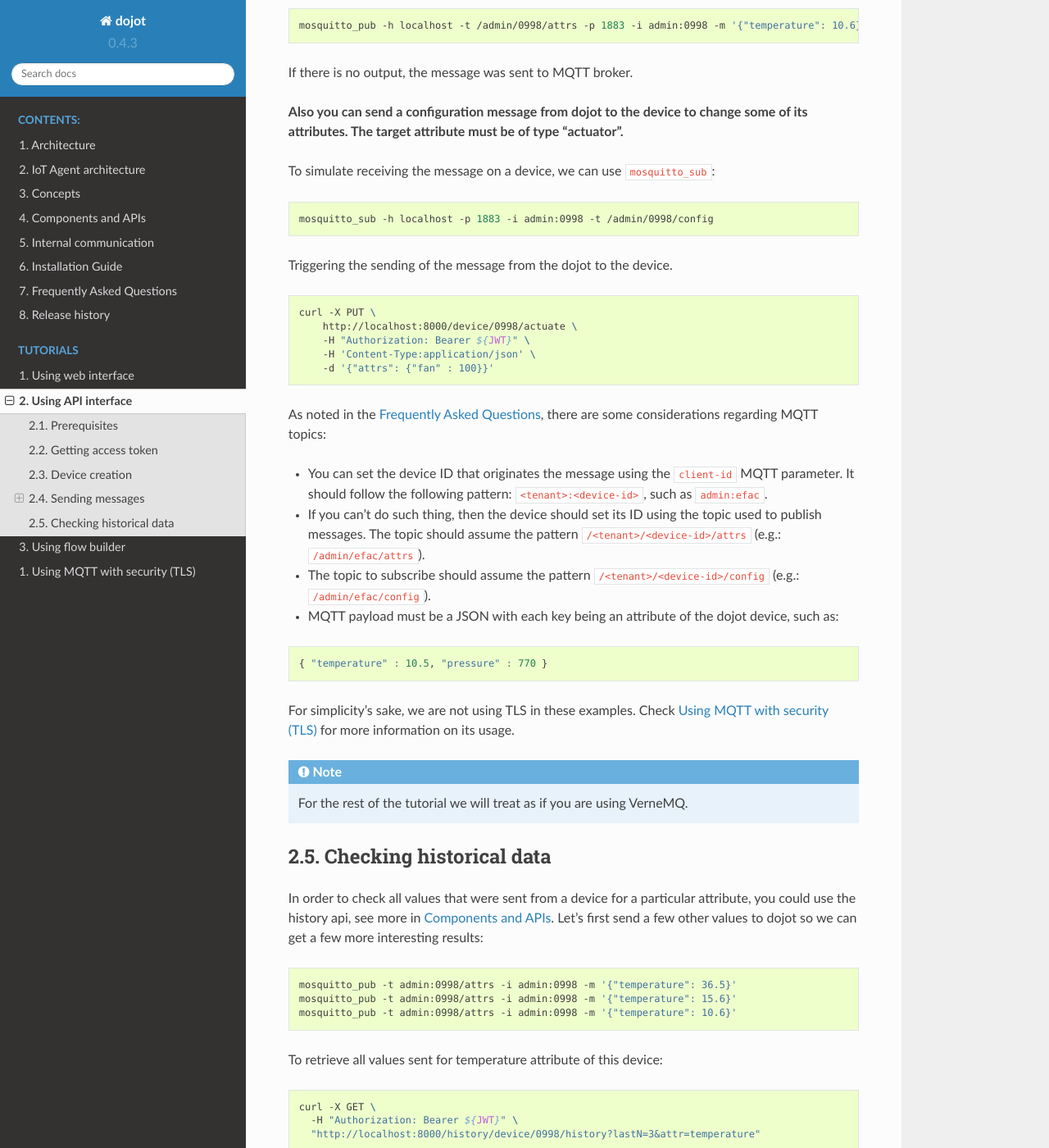
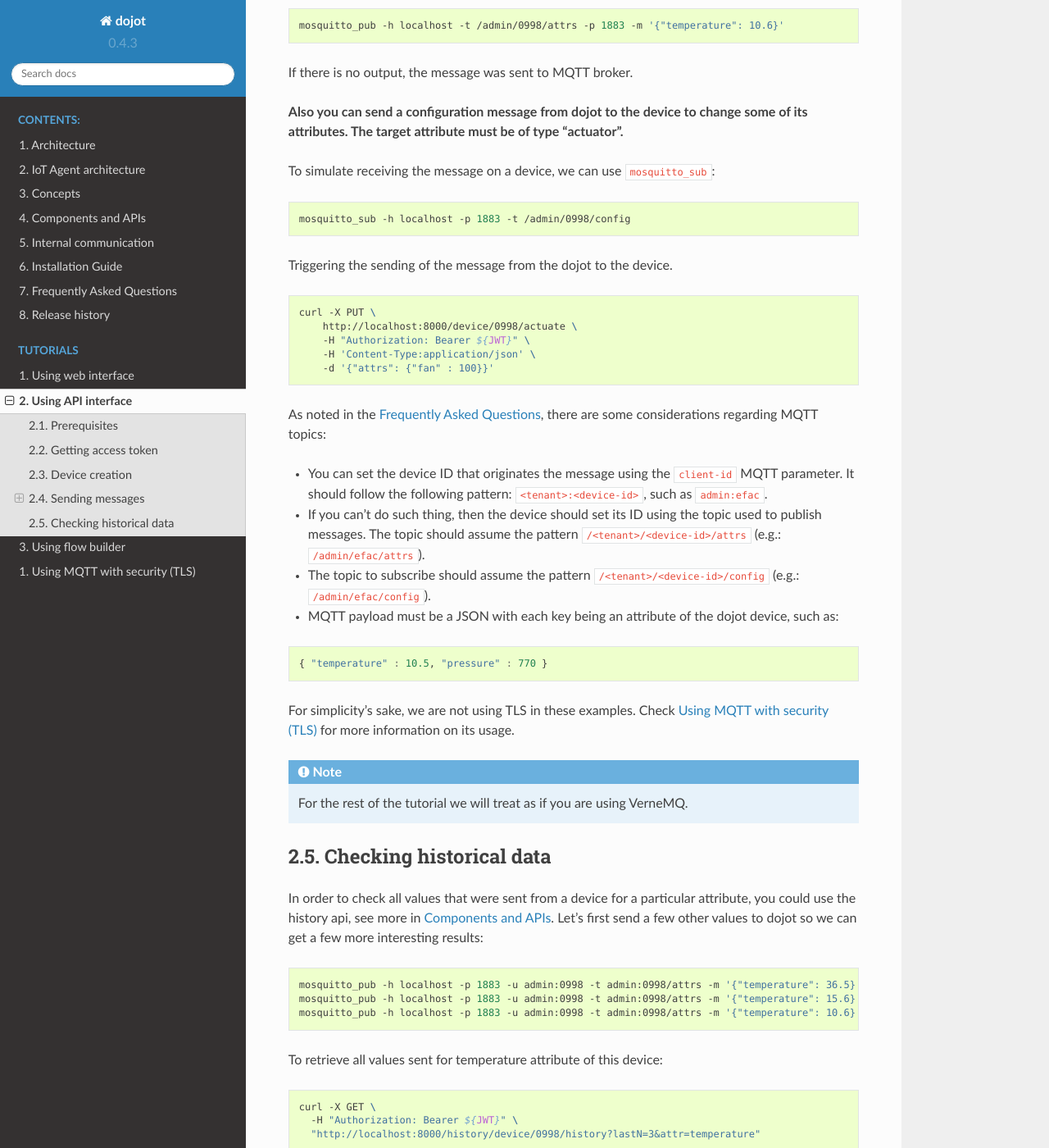
Before and after one commit to dojot/docs, a Sphinx documentation site: the page built from source/using-api-interface.rst, in a window 1280 px wide and 1400 px high, scrolled down 5837 px. Shown: the whole window at 82% size. Built offline with Sphinx 7.4.7 and the Read the Docs theme 2.0.0, drawn with Linux system fonts in a browser that asks for light colours; some of the changed text lies outside the part shown.

Commit message:
Update mosquitto_pub command line examples

```diff
--- a/source/using-api-interface.rst
+++ b/source/using-api-interface.rst
@@ -248,7 +248,7 @@ Let's send a message to dojot:
 
 .. code-block:: bash
 
-  mosquitto_pub -h localhost -p 1883 -u admin:0998 -i admin:0998 -t admin:0998/attrs -m '{"temperature": 10.6}' -q 1
+  mosquitto_pub -h localhost -p 1883 -u admin:0998 -t admin:0998/attrs -m '{"temperature": 10.6}' -q 1
 
 
 If there is no output, the message was sent to MQTT broker.
@@ -261,7 +261,7 @@ To simulate receiving the message on a device, we can use ``mosquitto_sub``:
 
 .. code-block:: bash
 
-  mosquitto_sub -h localhost -p 1883 -i admin:0998 -u admin:0998 -t admin:0998/config -q 1
+  mosquitto_sub -h localhost -p 1883 -u admin:0998 -t admin:0998/config -q 1
 
 Triggering the sending of the message from the dojot to the device.
 
@@ -310,7 +310,7 @@ Let's send a message to dojot:
 
 .. code-block:: bash
 
-  mosquitto_pub -h localhost -t /admin/0998/attrs -p 1883 -i admin:0998 -m '{"temperature": 10.6}'
+  mosquitto_pub -h localhost -t /admin/0998/attrs -p 1883 -m '{"temperature": 10.6}'
 
 
 If there is no output, the message was sent to MQTT broker.
@@ -323,7 +323,7 @@ To simulate receiving the message on a device, we can use ``mosquitto_sub``:
 
 .. code-block:: bash
 
-  mosquitto_sub -h localhost -p 1883 -i admin:0998 -t /admin/0998/config
+  mosquitto_sub -h localhost -p 1883 -t /admin/0998/config
 
 Triggering the sending of the message from the dojot to the device.
 
@@ -370,9 +370,9 @@ Let's first send a few other values to dojot so we can get a few more interestin
 
 .. code-block:: bash
 
-  mosquitto_pub -t admin:0998/attrs -i admin:0998 -m '{"temperature": 36.5}'
-  mosquitto_pub -t admin:0998/attrs -i admin:0998 -m '{"temperature": 15.6}'
-  mosquitto_pub -t admin:0998/attrs -i admin:0998 -m '{"temperature": 10.6}'
+  mosquitto_pub -h localhost -p 1883 -u admin:0998 -t admin:0998/attrs -m '{"temperature": 36.5}' -q 1
+  mosquitto_pub -h localhost -p 1883 -u admin:0998 -t admin:0998/attrs -m '{"temperature": 15.6}' -q 1
+  mosquitto_pub -h localhost -p 1883 -u admin:0998 -t admin:0998/attrs -m '{"temperature": 10.6}' -q 1
 
 
 To retrieve all values sent for temperature attribute of this device:
```
